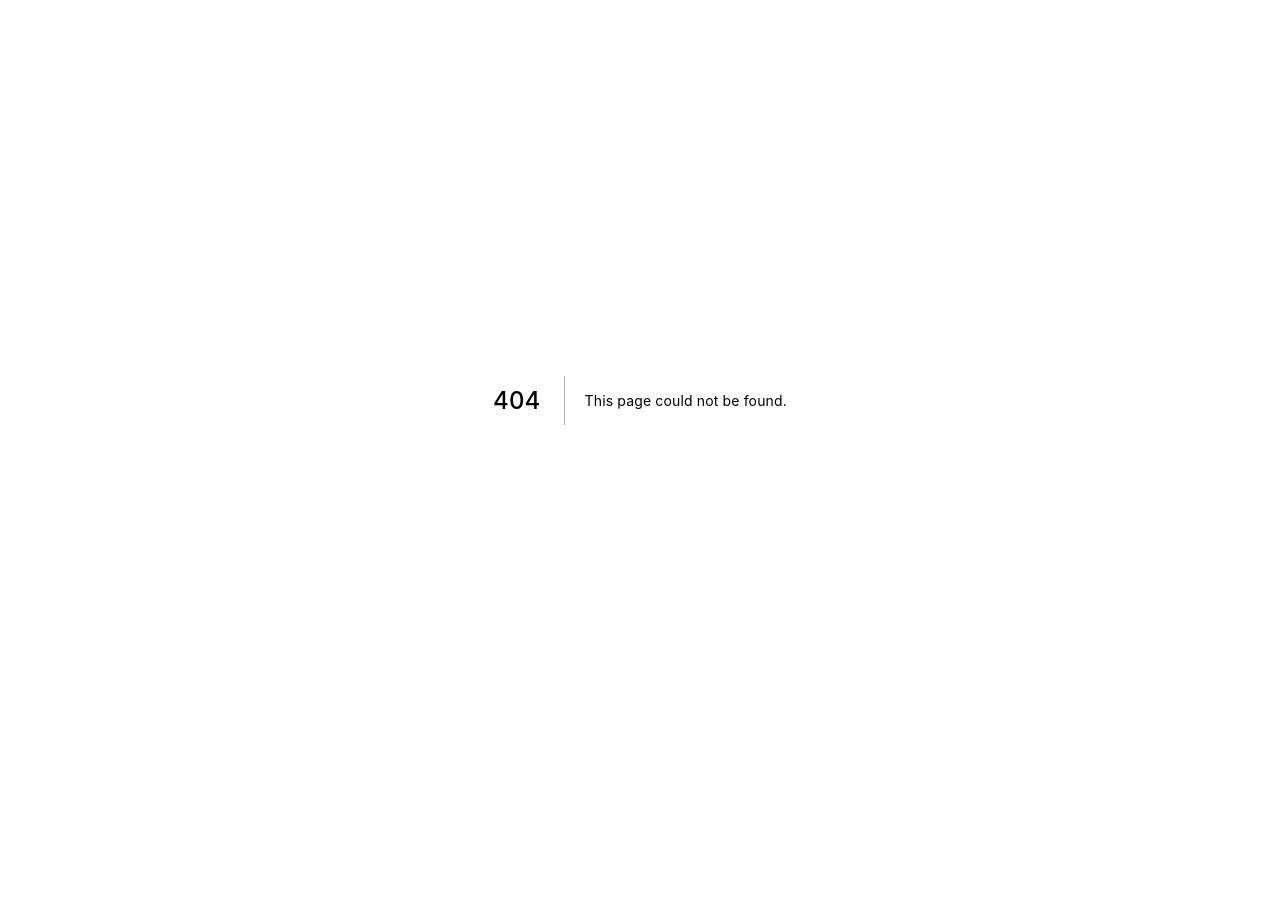
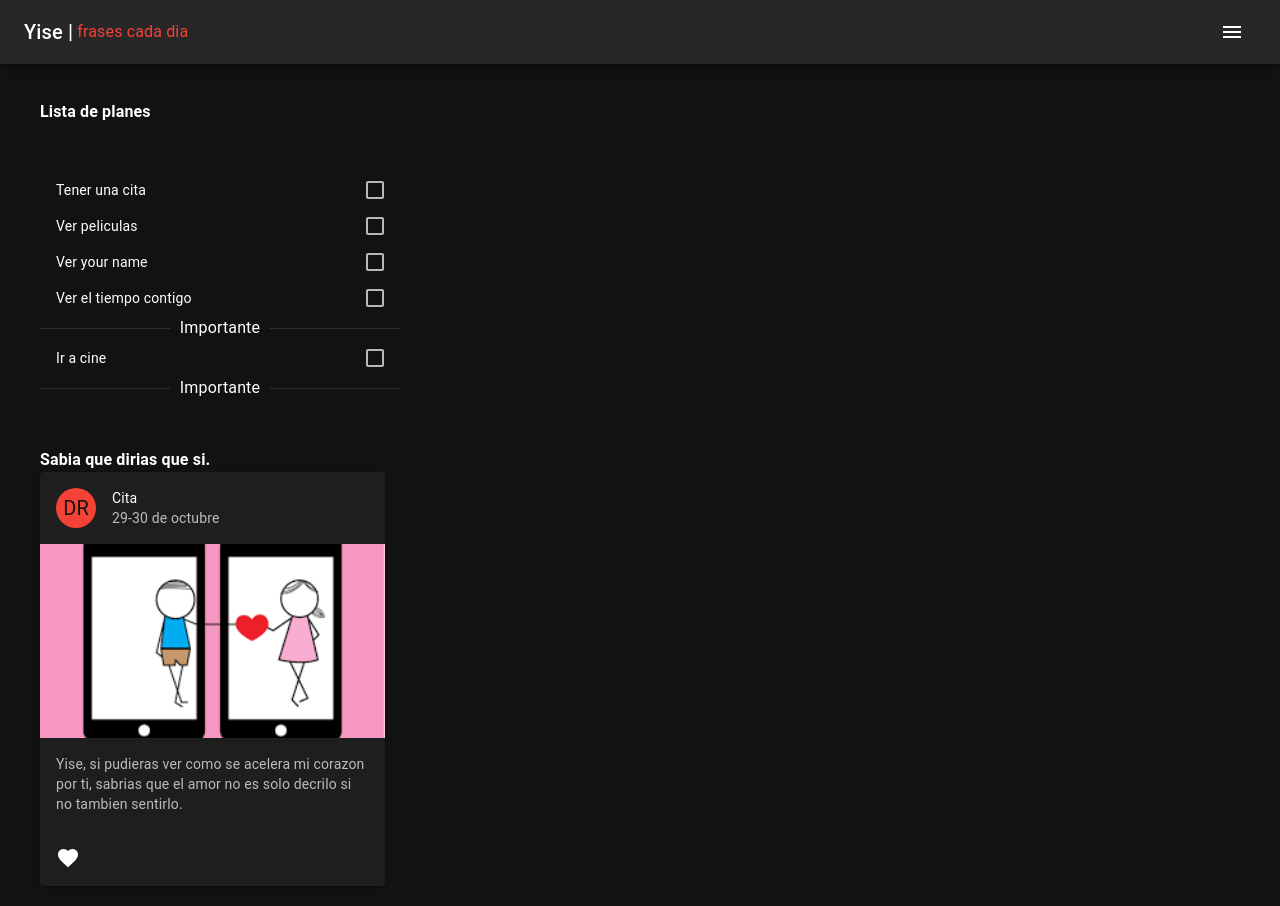
Before and after one commit to Trons31/ForYisel, a Next.js app: page /listUs in a window 1280 px wide. Before the commit this address had no page. Shown: the top 906 px of the page. Before the commit the page ends 800 px from the top, so only its background shows below. Built offline with nearby package versions, Linux system fonts and the light colour scheme.

Commit message:
Actualizacion3.1

```diff
--- /dev/null
+++ b/pages/listUs.tsx
@@ -0,0 +1,137 @@
+import { List, ListItem, Checkbox, ListItemButton, ListItemText, Typography, Divider, Avatar, Card, CardActions, CardContent, CardHeader, CardMedia, IconButton } from "@mui/material"
+import { red } from "@mui/material/colors";
+import { useState } from "react";
+import { Layout } from "../components/Layouts"
+import FavoriteIcon from '@mui/icons-material/Favorite';
+
+
+const listUs = () => {
+
+    const [checked, setChecked] = useState([1]);
+
+  const handleToggle = (value: number) => () => {
+    const currentIndex = checked.indexOf(value);
+    const newChecked = [...checked];
+
+    if (currentIndex === -1) {
+      newChecked.push(value);
+    } else {
+      newChecked.splice(currentIndex, 1);
+    }
+
+    setChecked(newChecked);
+  };
+
+  return (
+   <Layout>
+
+    <Typography fontWeight={600} > Lista de planes  </Typography>
+        <List  dense sx={{ width: '100%', maxWidth: 360, bgcolor: 'background.paper', mt: 5 }}>
+
+          <ListItem
+            secondaryAction={
+              <Checkbox
+                edge="end"
+
+              />
+            }
+            disablePadding
+          >
+            <ListItemButton>
+              <ListItemText  primary={"Tener una cita "} />
+            </ListItemButton>
+          </ListItem>
+          <ListItem
+            secondaryAction={
+              <Checkbox
+                edge="end"
+
+              />
+            }
+            disablePadding
+          >
+            <ListItemButton>
+              <ListItemText  primary={"Ver peliculas"} />
+            </ListItemButton>
+          </ListItem>
+          <ListItem
+            secondaryAction={
+              <Checkbox
+                edge="end"
+
+              />
+            }
+            disablePadding
+          >
+            <ListItemButton>
+              <ListItemText  primary={"Ver your name"} />
+            </ListItemButton>
+          </ListItem>
+          <ListItem
+            secondaryAction={
+              <Checkbox
+                edge="end"
+
+              />
+            }
+            disablePadding
+          >
+            <ListItemButton>
+              <ListItemText  primary={"Ver el tiempo contigo"} />
+            </ListItemButton>
+          </ListItem>
+          <Divider> Importante </Divider>
+          <ListItem
+            secondaryAction={
+              <Checkbox
+                edge="end"
+
+              />
+            }
+            disablePadding
+          >
+            <ListItemButton>
+              <ListItemText  primary={"Ir a cine"} />
+            </ListItemButton>
+          </ListItem>
+          <Divider> Importante </Divider>
+
+    </List>
+
+  <Typography mt={5} fontWeight={600} > Sabia que dirias que si.</Typography>
+
+  <Card sx={{ maxWidth: 345 }}>
+      <CardHeader
+        avatar={
+          <Avatar sx={{ bgcolor: red[500] }} aria-label="recipe">
+           DR
+          </Avatar>
+        }
+
+        title="Cita"
+        subheader="29-30 de octubre"
+      />
+      <CardMedia
+        component="img"
+        height="194"
+        image="/love.png"
+        alt="Paella dish"
+      />
+      <CardContent>
+        <Typography variant="body2" color="text.secondary">
+           Yise, si pudieras ver como se acelera mi corazon por ti, sabrias que el amor no es solo decrilo si no tambien sentirlo.
+        </Typography>
+      </CardContent>
+      <CardActions disableSpacing>
+        <IconButton aria-label="add to favorites">
+          <FavoriteIcon />
+        </IconButton>
+      </CardActions>
+
+    </Card>
+
+   </Layout>
+  )
+}
+
+export default listUs
```
Also changed, not shown: components/cita/Citayise.tsx (+6 -6 lines), public/love.png (added).
